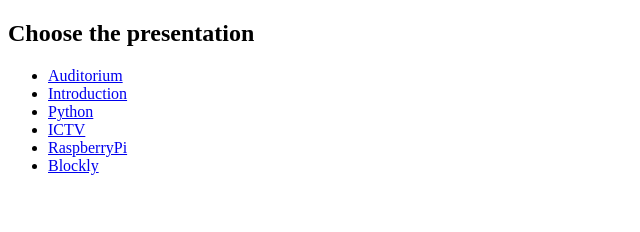
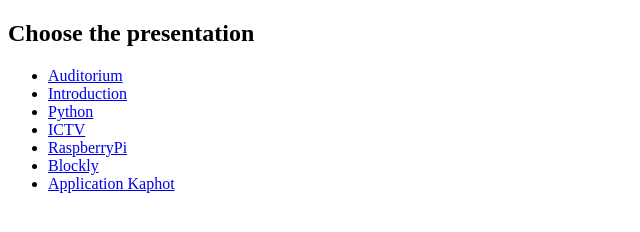
Before and after one commit to OpenWeek/presentations, a plain HTML site: page index.html in a window 1280 px wide. Shown: the whole page, without its empty margins (0-640 px from the left). Drawn offline with Linux system fonts and the light colour scheme.

Commit message:
adding kaphot presentation in the general index

```diff
--- a/index.html
+++ b/index.html
@@ -12,6 +12,7 @@
         <li> <a href="https://openweek.github.io/presentations/presentation-ictv/index.html">ICTV</a></li>
         <li> <a href="https://openweek.github.io/presentations/presentation-rpi/index.html">RaspberryPi</a></li>
         <li> <a href="https://openweek.github.io/presentations/presentation-blockly/index.html">Blockly</a></li>
+        <li> <a href="https://openweek.github.io/presentations/presentation-kaphot/index.html">Application Kaphot</a></li>
     </ul>
 </body>
 </html>
```
